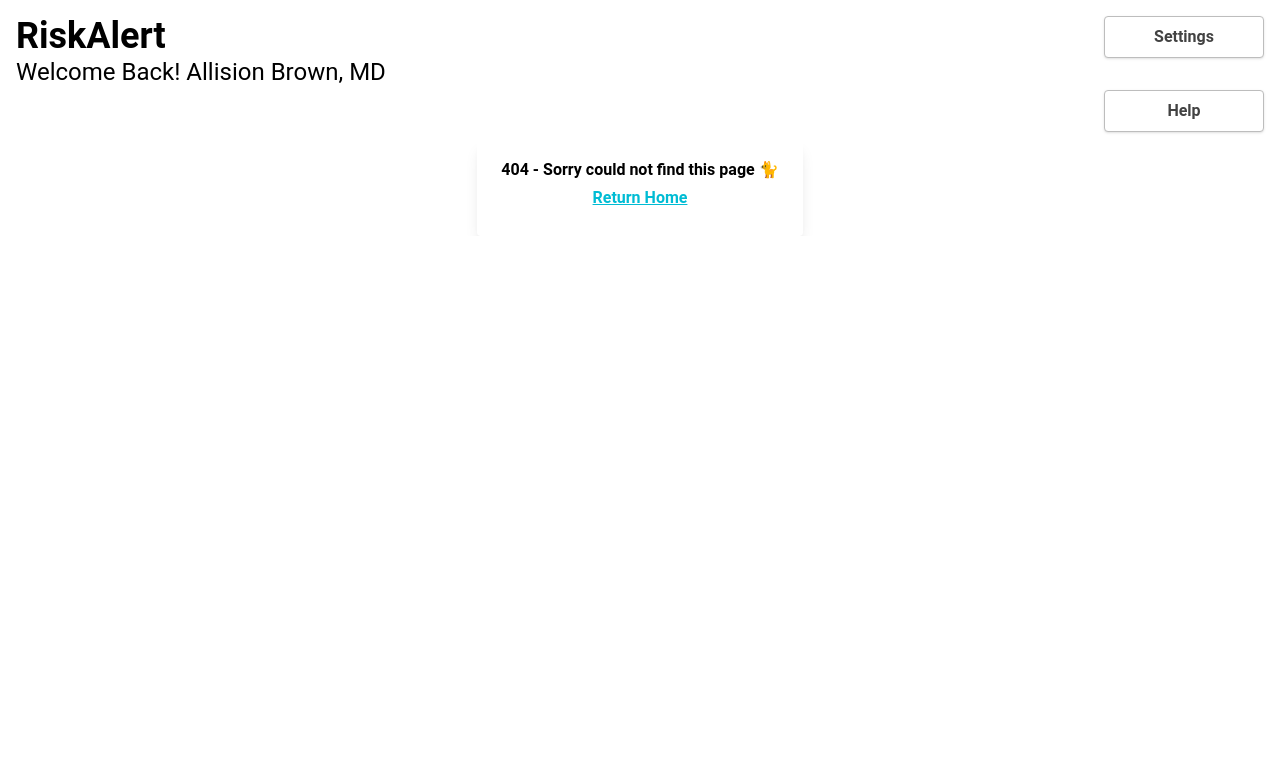
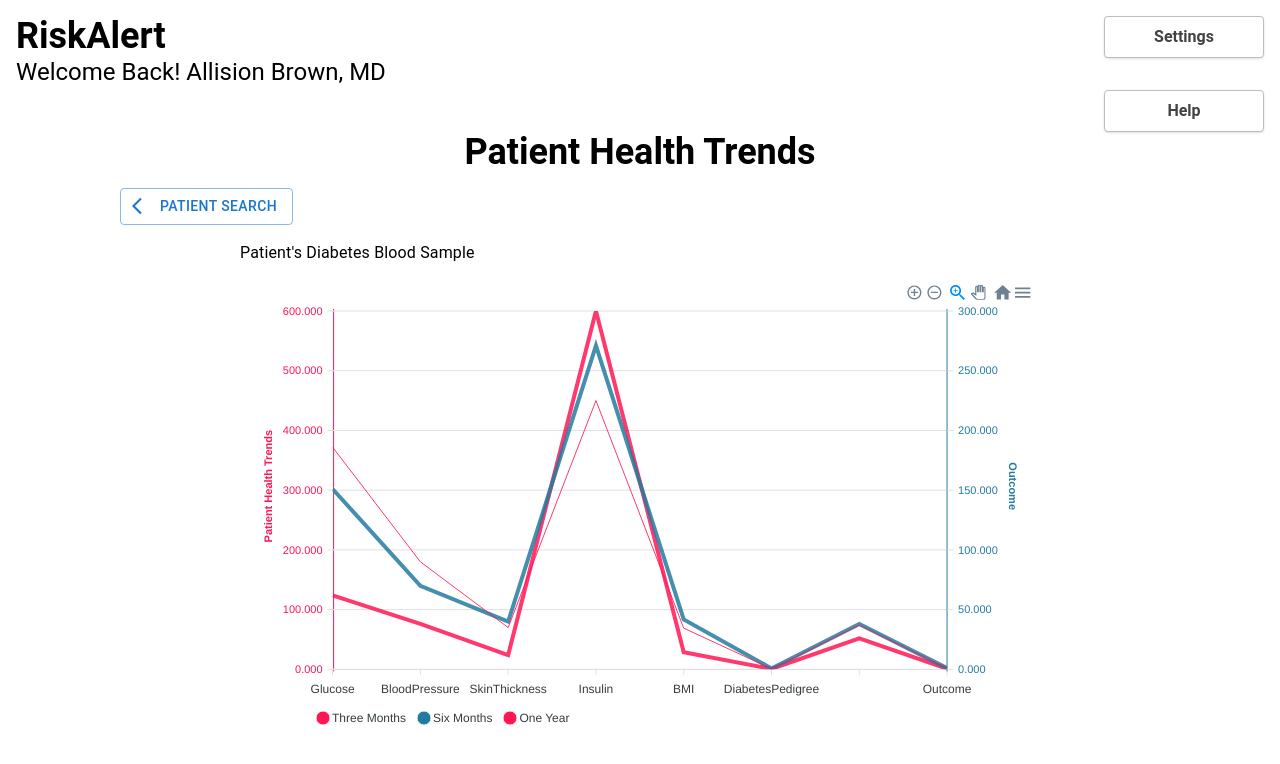
Before and after one commit to mag9073/CSCN72030-Sec3-Group1, a React (Vite) app in the folder frontend/: page /profile/trendsview in a window 1280 px wide. Before the commit this address had no page. Shown: the top 764 px of the page. Built offline with nearby package versions, Linux system fonts and the light colour scheme.

Commit message:
add: implement recommendations and trends screen

```diff
--- a/frontend/src/App.jsx
+++ b/frontend/src/App.jsx
@@ -11,6 +11,7 @@ import TrendsViewScreen from './assets/layouts/pages/TrendsViewScreen';
 import { DarkModeProvider } from './assets/states/DarkModeContext';
 import { FontSizeProvider } from './assets/states/FontSizeContext';
 import ErrorScreen from './assets/layouts/pages/ErrorScreen';
+import RecommendationsScreen from './assets/layouts/pages/RecommendationsScreen';
 
 class App extends React.Component {
   constructor(props) {
@@ -19,12 +20,6 @@ class App extends React.Component {
       isDarkMode: false,
     };
   }
-
-  // handleDarkModeToggle = () => {
-  //   this.setState((prevState) => ({
-  //     isDarkMode: !prevState.isDarkMode,
-  //   }));
-  // };
 
   render() {
     const { isDarkMode } = this.state;
@@ -53,8 +48,8 @@ class App extends React.Component {
                 }
               />
               <Route path="/profile/dataview" element={<DataViewScreen/>} />
-              {/* <Route path="/profile/trendsview" element={<TrendsViewScreen />} /> */}
-              <Route path="/settings" element={<SettingsScreen />} />
+              <Route path='profile/trendsview' element={<TrendsViewScreen/>}/>
+              <Route path='/profile/dataview/recommendation' element={<RecommendationsScreen/>}/>
               <Route path='*' element={<ErrorScreen/>}/>
             </Routes>
           </Router>
--- a/frontend/src/assets/layouts/Layout.jsx
+++ b/frontend/src/assets/layouts/Layout.jsx
@@ -25,7 +25,7 @@ export default class Layout extends React.Component {
     }
 
     return (
-      <div className='w-screen h-screen p-4'>
+      <div className='w-full h-screen p-4'>
         <div className='flex justify-between'>
             {/* Left items */}
             <div className=''>
--- a/frontend/src/assets/layouts/pages/ErrorScreen.jsx
+++ b/frontend/src/assets/layouts/pages/ErrorScreen.jsx
@@ -1,47 +1,37 @@
-import React, { Component } from 'react'
-import { Link, Navigate } from 'react-router-dom'
+import React, { useContext } from 'react';
+import { Link } from 'react-router-dom';
 import { DarkModeContext } from '../../states/DarkModeContext';
 import { FontSizeContext } from '../../states/FontSizeContext';
 import UIModule from '../UIModule';
 import Layout from '../Layout';
+import { Typography, Button, Container, Paper } from '@mui/material';
 
-export class ErrorScreen extends UIModule {
-    constructor(props) {
-        super(props);
-      }
-
-  render() {
-    return (
-        <DarkModeContext.Consumer>
-        {(darkModeContext) => (
-          <FontSizeContext.Consumer>
-            {(fontSizeContext) => {
+const ErrorScreen = () => {
+  const darkModeContext = useContext(DarkModeContext);
+  const fontSizeContext = useContext(FontSizeContext);
   const { isDarkMode } = darkModeContext;
   const { fontSize } = fontSizeContext;
 
-              return(
+  return (
     <div className={`flex items-center justify-center flex-col h-screen  gap-4 ${isDarkMode ? 'dark' : 'light'}`}>
       <Layout>
-                <div className={`flex items-center justify-center mx-2 my-2 overflow-hidden`} >
+        <Container component="main" maxWidth="xs">
+          <Paper elevation={3} className={`flex items-center justify-center mx-2 my-2 overflow-hidden`}>
             <div className='px-6 py-4 rounded shadow-lg'>
-                        <div className='mb-2 text-xl font-bold text-center ' style={{ fontSize: `${fontSize}px` }}>
-                        <h3>404 - Sorry could not find this page 🐈</h3>
+              <Typography variant="h5" className='mb-2 text-center font-bold' style={{ fontSize: `${fontSize}px` }}>
+                404 - Sorry could not find this page 🐈
+              </Typography>
               <Link to={'/dashboard'}>
-                                <a className='underline text-cyan-500'>Return Home</a>
+                <Button variant="contained" color="primary" className='text-cyan-500'>
+                  Return Home
+                </Button>
               </Link>
             </div>
-                        </div>
-                </div>
+          </Paper>
+        </Container>
       </Layout>
     </div>
-            )}}
-              </FontSizeContext.Consumer>
-        )}
-      </DarkModeContext.Consumer>
   );
-  }
+};
 
-  }
-
-
-export default ErrorScreen
+export default ErrorScreen;
--- /dev/null
+++ b/frontend/src/assets/layouts/pages/RecommendationsScreen.jsx
@@ -0,0 +1,101 @@
+import React, { Component } from 'react';
+import Layout from '../Layout';
+import { Navigate } from 'react-router-dom';
+import Button from '@mui/material/Button';
+import ArrowBackIosIcon from '@mui/icons-material/ArrowBackIos';
+import TextField from '@mui/material/TextField';
+import Box from '@mui/material/Box';
+import Typography from '@mui/material/Typography';
+import { DarkModeContext } from '../../states/DarkModeContext';
+import { FontSizeContext } from '../../states/FontSizeContext';
+
+export default class RecommendationsScreen extends Component {
+  constructor() {
+    super();
+    this.state = {
+      navigateTo: null,
+      actualResults: '',
+      series: [],
+    };
+  }
+
+  componentDidMount() {
+    // Use fetch inside componentDidMount
+    fetch('http://localhost:5000/diabetes-prediction')
+      .then((res) => res.json())
+      .then((data) => {
+        this.setState({ actualResults: JSON.stringify(data) });
+        console.log(this.state.actualResults);
+      });
+  }
+
+  handleNavigate = (path) => {
+    this.setState({ navigateTo: path });
+  };
+
+  handleSubmit = (e) => {
+    e.preventDefault();
+
+    const message = e.target.elements.message.value;
+    confirm(message);
+  };
+
+  render() {
+    return (
+      <DarkModeContext.Consumer>
+        {(darkModeContext) => (
+          <FontSizeContext.Consumer>
+            {(fontSizeContext) => {
+              const { isDarkMode } = darkModeContext;
+              const darkModeClass = isDarkMode ? 'dark' : 'light';
+              const { fontSize } = fontSizeContext;
+
+              const { navigateTo } = this.state;
+
+              if (navigateTo) {
+                return <Navigate to={navigateTo} />;
+              }
+
+              return (
+                <div className={darkModeClass}>
+                  <Layout>
+                    <main className={`flex items-center flex-col gap-4 md:h-4/6 ${darkModeClass}`} style={{ fontSize: `${fontSize}px` }}>
+                      <div className='flex gap-20 md:w-10/12 justify-between items-center flex-col md:flex-row'>
+                        <div className='flex flex-col gap-10'>
+                          <Button
+                            variant="outlined"
+                            startIcon={<ArrowBackIosIcon />}
+                            onClick={() => this.handleNavigate('/profile/dataview')}
+                          >
+                            Patient Search
+                          </Button>
+                        </div>
+                      </div>
+                      <div className='w-full h-full flex justify-center'>
+                        <Box component='form' onSubmit={this.handleSubmit} className='w-5/6'>
+                          <TextField
+                            fullWidth
+                            label='Enter your recommendations'
+                            variant='outlined'
+                            name='message'
+                            multiline
+                            rows={4}
+                          />
+                          <div className='flex justify-end mt-10'>
+                            <Button type='submit' variant='contained' color='primary' className='ml-2'>
+                              Send to Patient
+                            </Button>
+                          </div>
+                        </Box>
+                      </div>
+                    </main>
+                  </Layout>
+                </div>
+              );
+            }}
+          </FontSizeContext.Consumer>
+        )}
+      </DarkModeContext.Consumer>
+    );
+  }
+}
--- a/frontend/src/assets/layouts/pages/TrendsViewScreen.jsx
+++ b/frontend/src/assets/layouts/pages/TrendsViewScreen.jsx
@@ -1,93 +1,176 @@
-import React, { Component } from 'react';
-import Chart from "react-apexcharts";
-import Papa from 'papaparse';
+import React, { useState, useContext, useEffect } from 'react';
+import Chart from 'react-apexcharts';
 import Layout from '../Layout';
 import { Navigate } from 'react-router-dom';
 import Button from '@mui/material/Button';
 import ArrowBackIosIcon from '@mui/icons-material/ArrowBackIos';
-import PatientProfileScreen from './PatientProfileScreen';
+import { DarkModeContext } from '../../states/DarkModeContext';
+import { FontSizeContext } from '../../states/FontSizeContext';
+import { Typography } from '@mui/material';
 
-export default class TrendsViewScreen extends PatientProfileScreen {
+const TrendsViewScreen = () => {
+  const [navigateTo, setNavigateTo] = useState(null);
 
-    constructor() {
-      super();
-      this.state = {
-        navigateTo: null,
-      };
-    }
-
-
-    handleNavigate = (path) => {
-      this.setState({ navigateTo: path });
+  const handleNavigate = (path) => {
+    setNavigateTo(path);
   };
 
-    render() {
+  const diabetesData = [
+    { Name: 'Three Months', Pregnancies: 8, Glucose: 124, BloodPressure: 76, SkinThickness: 24, Insulin: 600, BMI: 28.7, DiabetesPedigree: 0.687, Age: 52, Outcome: 1 },
+    { Name: 'Six Months', Pregnancies: 12, Glucose: 151, BloodPressure: 70, SkinThickness: 40, Insulin: 271, BMI: 41.8, DiabetesPedigree: 0.742, Age: 38, Outcome: 1 },
+    { Name: 'One Year', Pregnancies: 8, Glucose: 186, BloodPressure: 90, SkinThickness: 35, Insulin: 225, BMI: 34.5, DiabetesPedigree: 0.423, Age: 37, Outcome: 1 },
+  ];
 
-      const chart1Props = {
-        series: [80],
-        height: 400,
-        hollowSize: '90%',
-        labels: ['Diabetes Mellitus'],
+  const chartOptions = {
+    chart: {
+      height: 350,
+      type: 'line',
+      stacked: false,
+    },
+    dataLabels: {
+      enabled: false,
+    },
+    colors: ['#FF1654', '#247BA0'],
+    series: diabetesData.map((item) => ({
+      name: item.Name,
+      data: [
+        item.Glucose,
+        item.BloodPressure,
+        item.SkinThickness,
+        item.Insulin,
+        item.BMI,
+        item.DiabetesPedigree,
+        item.Age,
+        item.Outcome,
+      ],
+    })),
+    stroke: {
+      width: [4, 4],
+    },
+    plotOptions: {
+      bar: {
+        columnWidth: '20%',
+      },
+    },
+    xaxis: {
+      categories: [
+        'Glucose',
+        'BloodPressure',
+        'SkinThickness',
+        'Insulin',
+        'BMI',
+        'DiabetesPedigree',
+        'Age',
+        'Outcome',
+      ],
+    },
+    yaxis: [
+      {
+        axisTicks: {
+          show: true,
+        },
+        axisBorder: {
+          show: true,
+          color: '#FF1654',
+        },
+        labels: {
+          style: {
+            colors: '#FF1654',
+          },
+        },
+        title: {
+          text: 'Patient Health Trends',
+          style: {
+            color: '#FF1654',
+          },
+        },
+      },
+      {
+        opposite: true,
+        axisTicks: {
+          show: true,
+        },
+        axisBorder: {
+          show: true,
+          color: '#247BA0',
+        },
+        labels: {
+          style: {
+            colors: '#247BA0',
+          },
+        },
+        title: {
+          text: 'Outcome',
+          style: {
+            color: '#247BA0',
+          },
+        },
+      },
+    ],
+    tooltip: {
+      shared: false,
+      intersect: true,
+      x: {
+        show: false,
+      },
+    },
+    legend: {
+      horizontalAlign: 'left',
+      offsetX: 40,
+    },
   };
-
-      const chart2Props = {
-        series: [60],
-        height: 400,
-        hollowSize: '75%',
-        labels: ['Hypertension'],
-      };
-
-      const chart3Props = {
-        series: [60],
-        height: 400,
-        hollowSize: '62%',
-        labels: ['Heart Disease'],
-      };
-
-      const chart4Props = {
-        series: [30],
-        height: 400,
-        hollowSize: '30%',
-        labels: ['Stroke'],
-      };
-
-      const chart5Props = {
-        series: [30],
-        height: 400,
-        hollowSize: '30%',
-        labels: ['Kidney Disease'],
-      };
-
-      const { navigateTo } = this.state;
 
   if (navigateTo) {
     return <Navigate to={navigateTo} />;
   }
 
   return (
-        <div>
+    <DarkModeContext.Consumer>
+      {(darkModeContext) => (
+        <FontSizeContext.Consumer>
+          {(fontSizeContext) => {
+            const { isDarkMode } = darkModeContext;
+            const darkModeClass = isDarkMode ? 'dark' : 'light';
+            const { fontSize } = fontSizeContext;
+
+            return (
+              <div className={darkModeClass}>
                 <Layout>
-          <main className='flex items-center flex-col gap-4 md:h-4/6'>
-              {/* Create Search bar title */}
+                  <main className='flex items-center flex-col gap-4 md:h-4/6' style={{ fontSize: `${fontSize}px` }}>
                     <div className='flex '>
                       <h2 className='font-semibold text-4xl'>Patient Health Trends</h2>
                     </div>
 
-              {/* Back Button */}
                     <div className='flex gap-20 w-10/12 justify-between items-center flex-col md:flex-row'>
                       <div className='flex flex-col gap-10'>
                         <Button
-                    variant="outlined"
+                          variant='outlined'
                           startIcon={<ArrowBackIosIcon />}
-                    onClick={() => this.handleNavigate('/profile')}
+                          onClick={() => handleNavigate('/profile')}
                         >
                           Patient Search
                         </Button>
                       </div>
                     </div>
+
+                    {/* Render ApexCharts */}
+                    <div className='flex gap-4 flex-col'>
+                      <div>
+                        <Typography>
+                          Patient's Diabetes Blood Sample
+                        </Typography>
+                      </div>
+                      <Chart options={chartOptions} series={chartOptions.series} type="line" height={450} width={800} />
+                    </div>
                   </main>
                 </Layout>
               </div>
             );
-    }
-  }
+          }}
+        </FontSizeContext.Consumer>
+      )}
+    </DarkModeContext.Consumer>
+  );
+};
+
+export default TrendsViewScreen;
```
Also changed, not shown: frontend/src/assets/components/Searchbar.jsx (+9 -11 lines), frontend/src/assets/layouts/pages/DataViewScreen.jsx (+30 -9 lines), frontend/src/assets/layouts/pages/LoginScreen.jsx (+48 -58 lines), 1 other file (tests, documents, lock files or other folders). Lines whose indentation alone changed are shown as unchanged.
